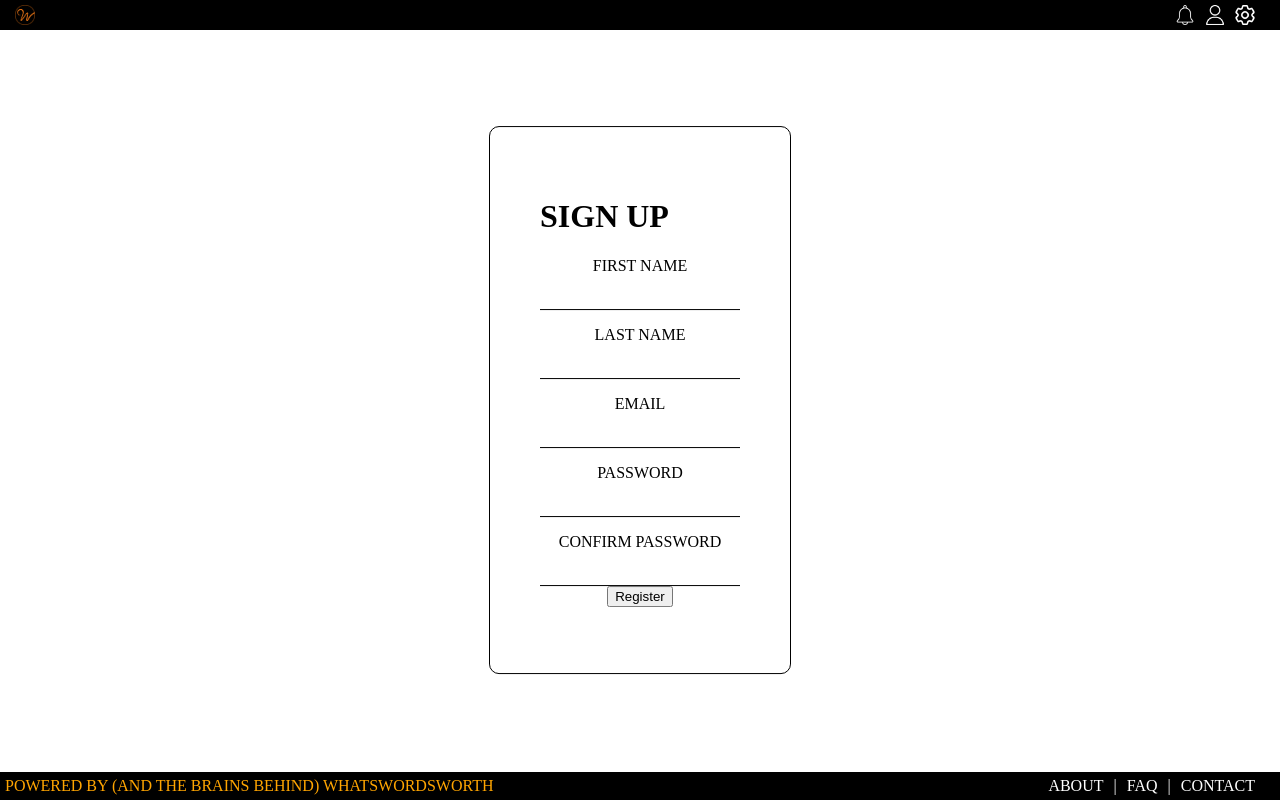
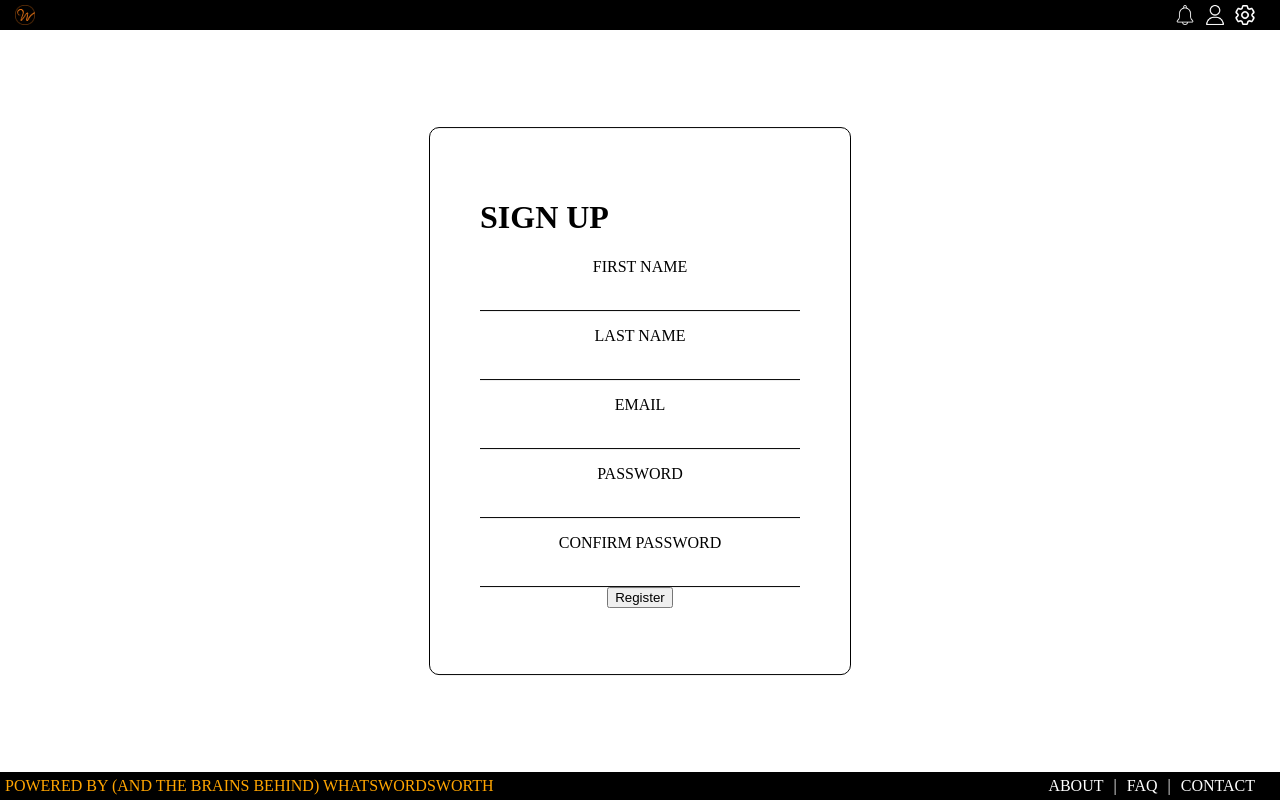
Before and after one commit to Hungr-yy/DaedaleanProj, a Django app: page /register in a window 1280 px wide. Run offline with Django 4.2, Linux system fonts and the light colour scheme.

Commit message:
Update register.html

```diff
--- a/templates/register.html
+++ b/templates/register.html
@@ -15,13 +15,14 @@
         }
 
         .main_box {
-            position: absolute;
+            position: relative;
             top: 50%;
             left: 50%;
             transform: translate(-50%, -50%);
             padding: 50px;
             border-radius: 10px;
             border: 1px solid black;
+            width: 25%;
         }
 
         .content {
@@ -66,6 +67,7 @@
             align-items: center;
             font-size: 16px;
             left: 0;
+            bottom: 0;
         }
 
         .foot {
```
